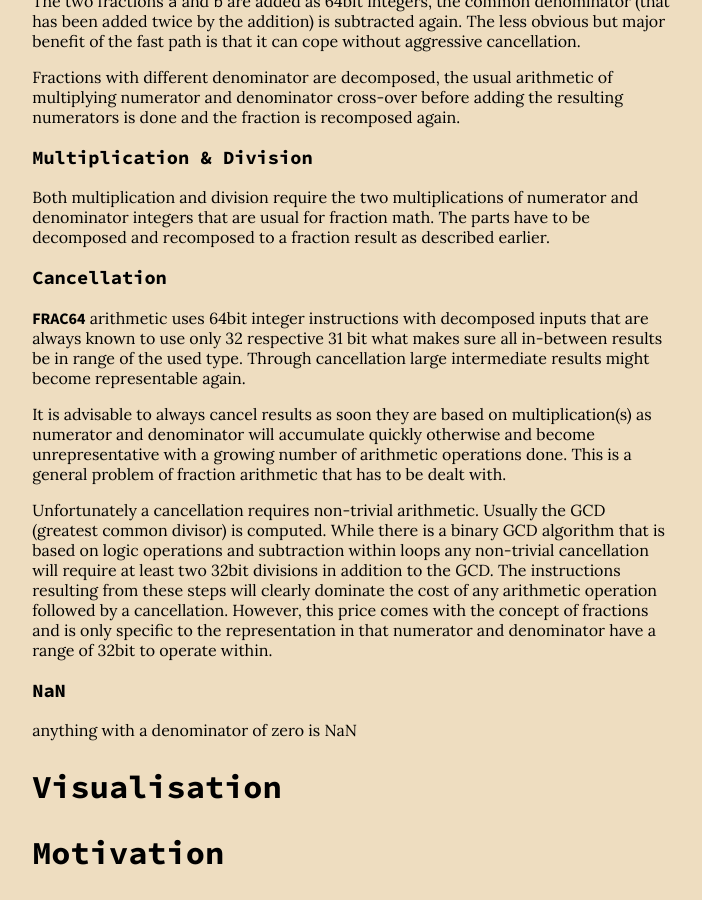
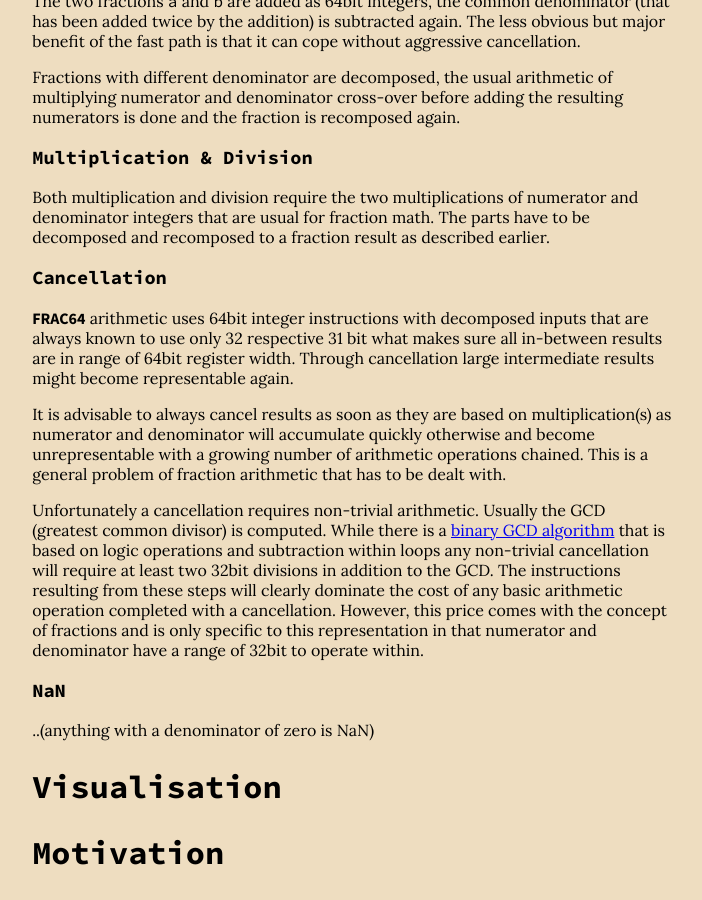
Before and after one commit to frac64/frac64.github.io, a Jekyll site: the page built from index.md, in a window 1280 px wide and 900 px high, scrolled down 1709 px. Shown: the whole window, without its empty margins (127-829 px from the left). Built offline with Jekyll 4.4.1, drawn with Linux system fonts in a browser that asks for light colours.

Commit message:
Update index.md

```diff
--- a/index.md
+++ b/index.md
@@ -105,26 +105,26 @@ described earlier.
 ### Cancellation
 **FRAC64** arithmetic uses 64bit integer instructions with decomposed inputs
 that are always known to use only 32 respective 31 bit what makes sure all
-in-between results be in range of the used type. Through cancellation large
-intermediate results might become representable again.
+in-between results are in range of 64bit register width.
+Through cancellation large intermediate results might become representable again.
 
-It is advisable to always cancel results as soon they are based on
+It is advisable to always cancel results as soon as they are based on
 multiplication(s) as numerator and denominator will accumulate quickly otherwise
-and become unrepresentative with a growing number of arithmetic operations done.
+and become unrepresentable with a growing number of arithmetic operations chained.
 This is a general problem of fraction arithmetic that has to be dealt with.
 
 Unfortunately a cancellation requires non-trivial arithmetic. Usually the GCD
-(greatest common divisor) is computed. While there is a binary GCD algorithm
+(greatest common divisor) is computed. While there is a [binary GCD algorithm](http://en.wikipedia.org/wiki/Binary_GCD_algorithm)
 that is based on logic operations and subtraction within loops any non-trivial
 cancellation will require at least two 32bit divisions in addition to the GCD.
 The instructions resulting from these steps will clearly dominate the cost of
-any arithmetic operation followed by a cancellation.
+any basic arithmetic operation completed with a cancellation.
 However, this price comes with the concept of fractions and is only specific to
-the representation in that numerator and denominator have a range of 32bit to
+this representation in that numerator and denominator have a range of 32bit to
 operate within.
 
 ### NaN
-anything with a denominator of zero is NaN
+..(anything with a denominator of zero is NaN)
 
 ## Visualisation
 
```
